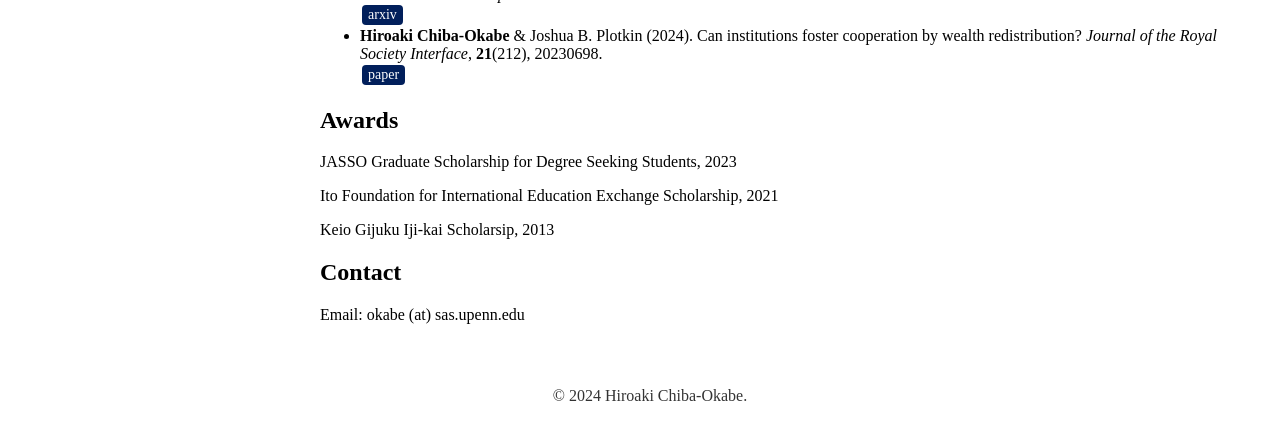
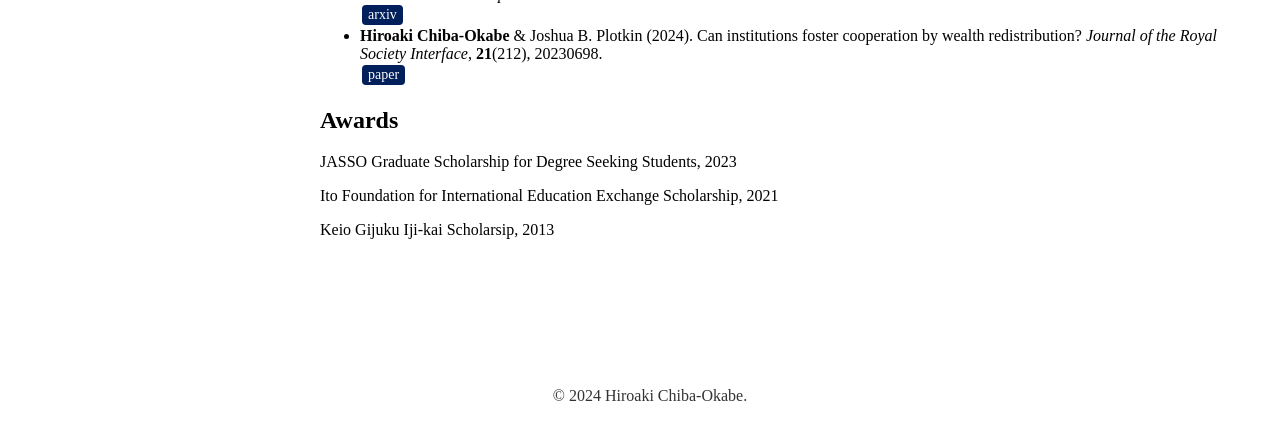
Before and after one commit to hirochok/hirochok.github.io, a plain HTML site: page index.html in a window 1280 px wide. Shown: the part 369-800 px from the top of the page. Drawn offline with Linux system fonts and the light colour scheme.

Commit message:
Update index.html

```diff
--- a/index.html
+++ b/index.html
@@ -81,11 +81,6 @@
             <p>Ito Foundation for International Education Exchange Scholarship, 2021</p>
             <p>Keio Gijuku Iji-kai Scholarsip, 2013</p>
         </section>
-
-        <section id="contact">
-            <h2>Contact</h2>
-            <p>Email: okabe (at) sas.upenn.edu</p>
-        </section>
     </main>
 
     <footer>
```
